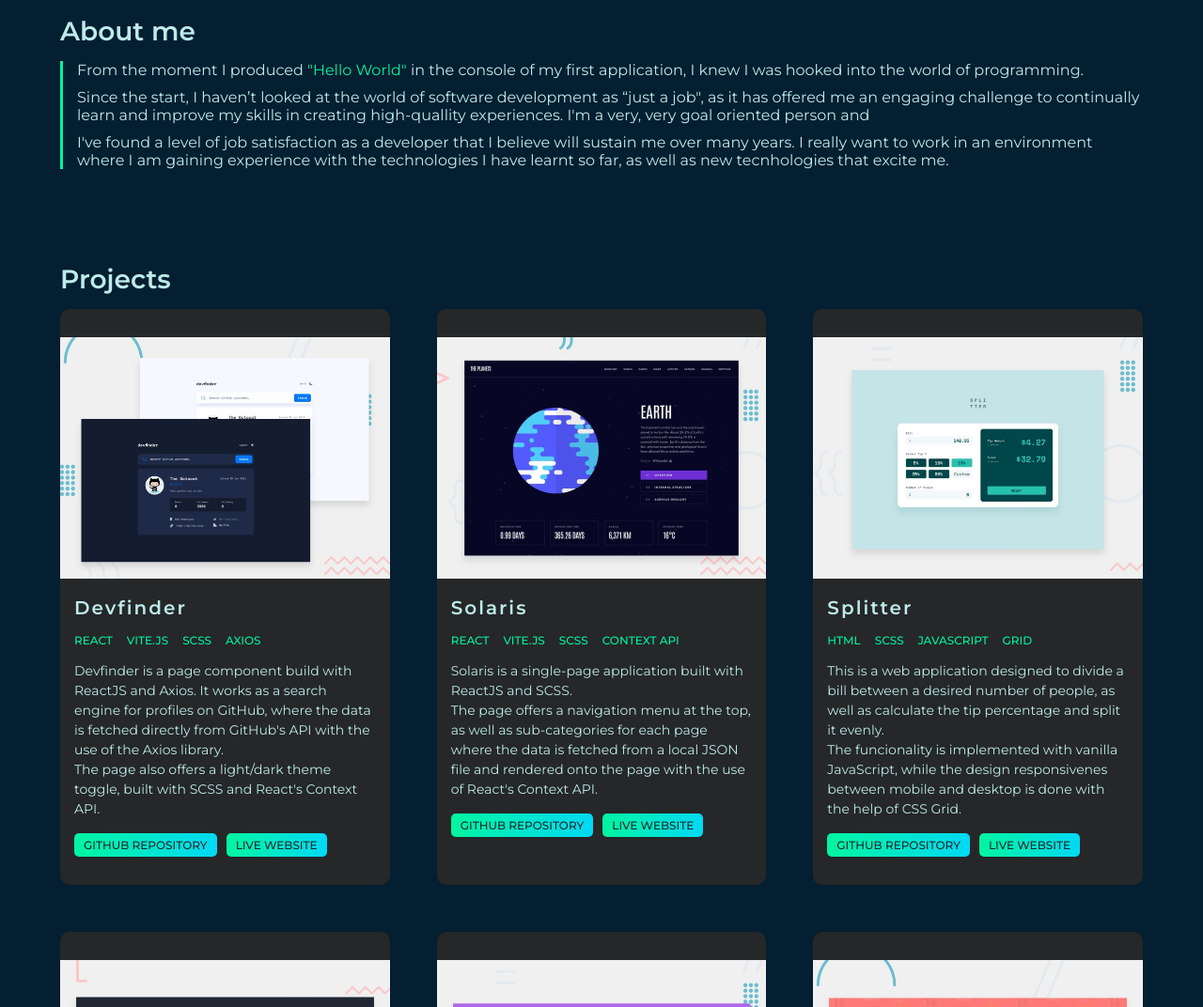
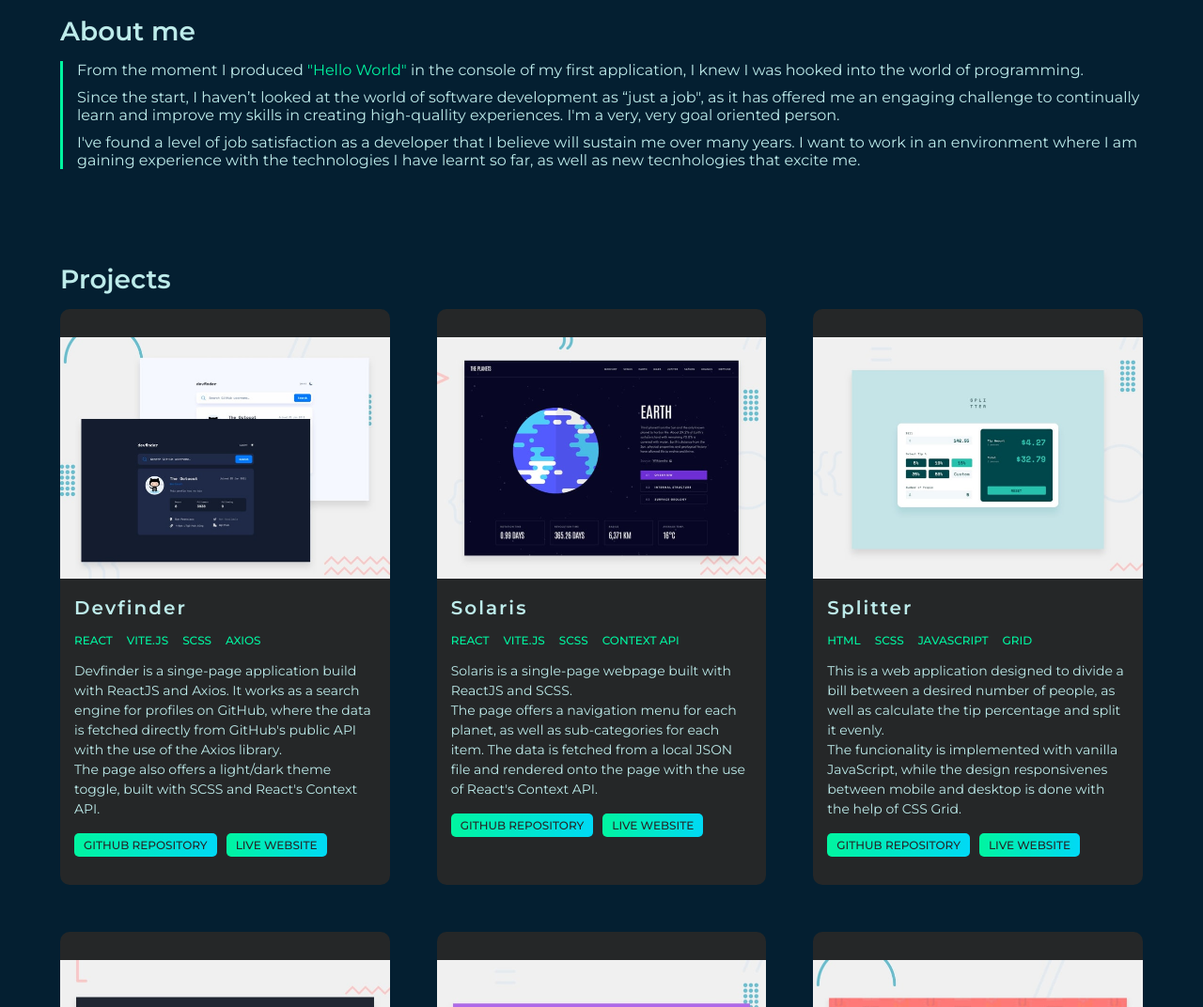
Before and after one commit to humbruno/portfolio, a website: page index.html in a window 1280 px wide. Shown: the part 567-1639 px from the top of the page at 94% size. Drawn offline with Linux system fonts and the light colour scheme; some packages are replaced by stand-ins of ours; a script that the page names is missing.

Commit message:
Markup typo fix

```diff
--- a/index.html
+++ b/index.html
@@ -81,15 +81,14 @@
               Since the start, I haven’t looked at the world of software
               development as “just a job", as it has offered me an engaging
               challenge to continually learn and improve my skills in creating
-              high-quallity experiences. I'm a very, very goal oriented person
-              and
+              high-quallity experiences. I'm a very, very goal oriented person.
             </p>
 
             <p>
               I've found a level of job satisfaction as a developer that I
-              believe will sustain me over many years. I really want to work in
-              an environment where I am gaining experience with the technologies
-              I have learnt so far, as well as new tecnhologies that excite me.
+              believe will sustain me over many years. I want to work in an
+              environment where I am gaining experience with the technologies I
+              have learnt so far, as well as new tecnhologies that excite me.
             </p>
           </div>
         </section>
@@ -116,10 +115,10 @@
                   <li>Axios</li>
                 </ul>
                 <p>
-                  Devfinder is a page component build with ReactJS and Axios. It
-                  works as a search engine for profiles on GitHub, where the
-                  data is fetched directly from GitHub's API with the use of the
-                  Axios library. <br />
+                  Devfinder is a singe-page application build with ReactJS and
+                  Axios. It works as a search engine for profiles on GitHub,
+                  where the data is fetched directly from GitHub's public API
+                  with the use of the Axios library. <br />
                   The page also offers a light/dark theme toggle, built with
                   SCSS and React's Context API.
                 </p>
@@ -154,12 +153,12 @@
                   <li>Context API</li>
                 </ul>
                 <p>
-                  Solaris is a single-page application built with ReactJS and
-                  SCSS. <br />
-                  The page offers a navigation menu at the top, as well as
-                  sub-categories for each page where the data is fetched from a
-                  local JSON file and rendered onto the page with the use of
-                  React's Context API.
+                  Solaris is a single-page webpage built with ReactJS and SCSS.
+                  <br />
+                  The page offers a navigation menu for each planet, as well as
+                  sub-categories for each item. The data is fetched from a local
+                  JSON file and rendered onto the page with the use of React's
+                  Context API.
                 </p>
                 <div class="links">
                   <a
```
Also changed, not shown: 1 other file.
